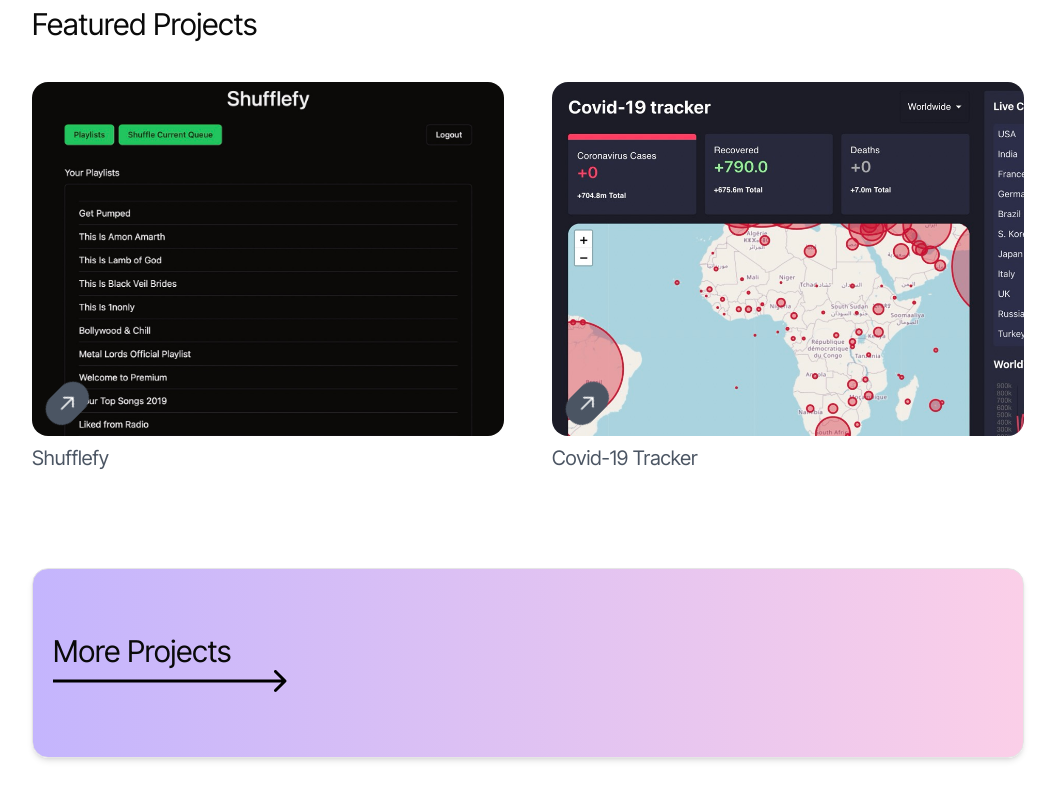
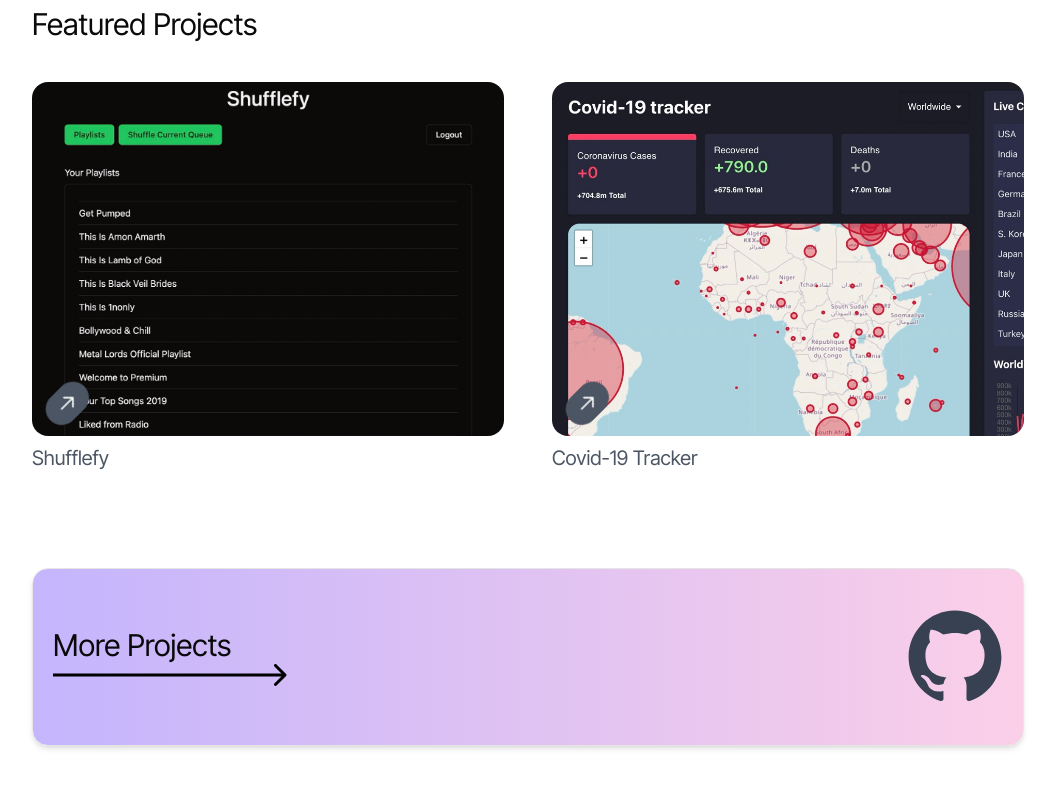
Before and after one commit to darshangoswami/Portfolio, a React (Vite) app: page / in a window 1280 px wide. Shown: the part 677-1477 px from the top of the page, without its empty margins (112-1167 px from the left). Built offline with nearby package versions, Linux system fonts and the light colour scheme.

Commit message:
accomodate github logo

```diff
--- a/src/App.jsx
+++ b/src/App.jsx
@@ -4,6 +4,7 @@
 import resume from "./assets/darshanGoswami_SWE_Resume.pdf";
 import AnimatedArrow from "./components/AnimatedArrow";
 import { Separator } from "@/components/ui/separator";
+import { GitHubLogoIcon } from "@radix-ui/react-icons";
 
 function App() {
   return (
@@ -74,10 +75,8 @@
             <p className="text-xl mt-2 text-gray-600">Covid-19 Tracker</p>
           </a>
         </div>
-        <a
-          className="flex flex-col mb-20 group border py-16 px-5 rounded-2xl bg-gradient-to-r from-violet-300 to-pink-200 shadow-md"
-          href=""
-        >
+        <div className="flex items-center justify-between mb-20 border py-10 px-5 rounded-2xl bg-gradient-to-r from-violet-300 to-pink-200 shadow-md">
+          <a href="" className="flex flex-col group">
             <h3 className="text-3xl">More Projects</h3>
             <svg
               width="234"
@@ -93,6 +92,10 @@
               />
             </svg>
           </a>
+          <a href="">
+            <GitHubLogoIcon className="w-24 h-24 text-gray-700" />
+          </a>
+        </div>
       </main>
     </div>
   );
```
Lines whose indentation alone changed are shown as unchanged.
